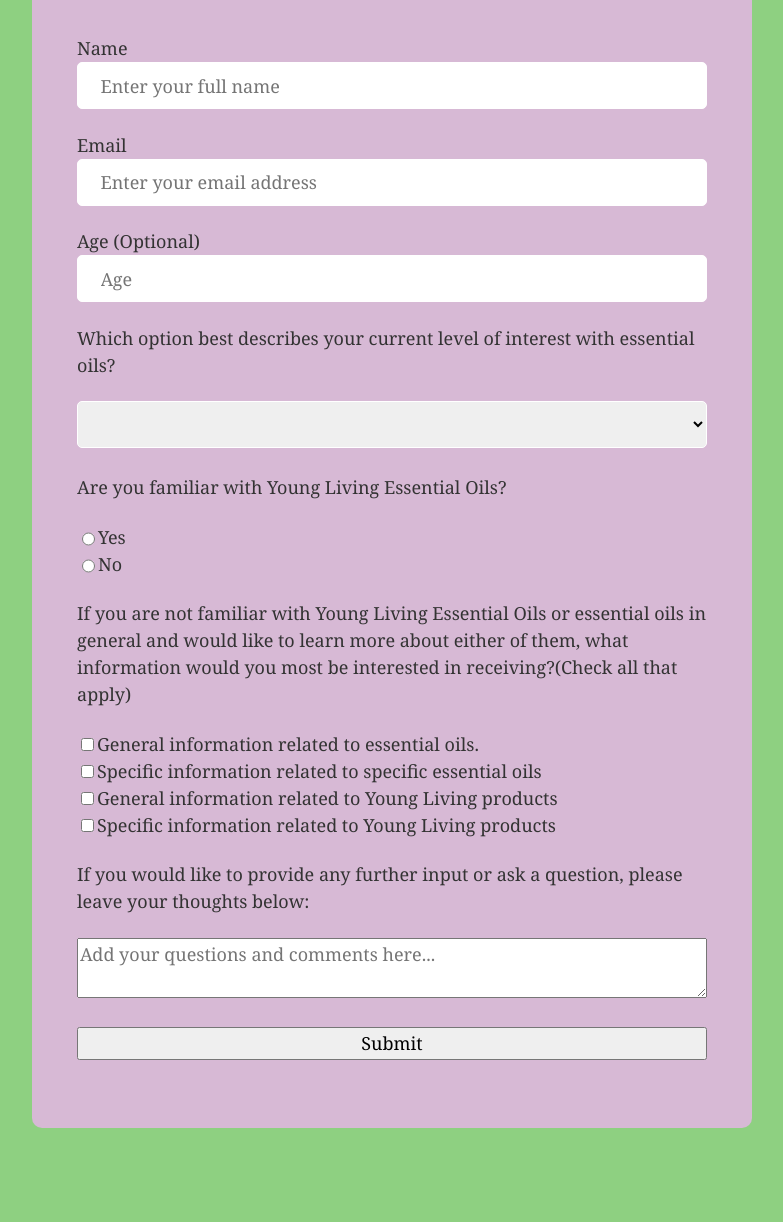
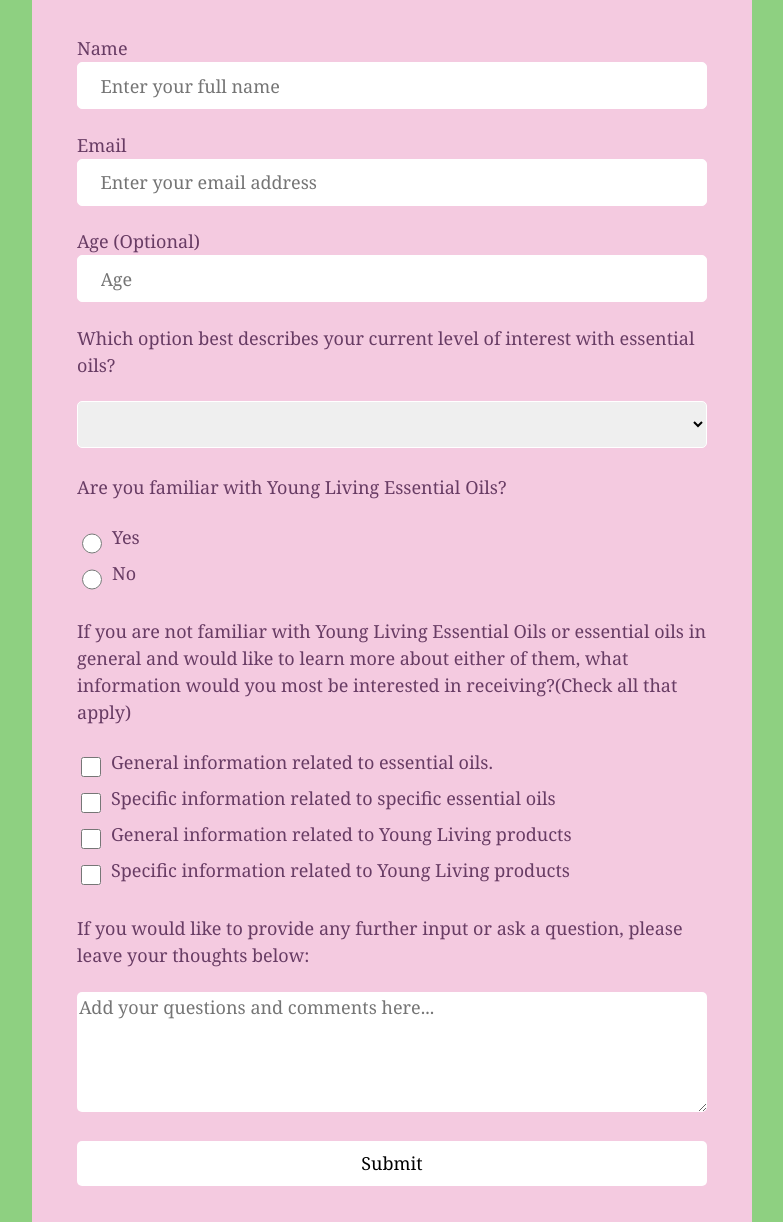
Before and after one commit to rjschodowski/essentialoilsurvey, a plain HTML site: page index.html in a window 1280 px wide. Shown: the part 187-1409 px from the top of the page, without its empty margins (248-1031 px from the left). Before the commit the page ends 1315 px from the top, so only its background shows below. Drawn offline with Linux system fonts and the light colour scheme.

Commit message:
Update styles.css

```diff
--- a/css/styles.css
+++ b/css/styles.css
@@ -2,10 +2,11 @@
 
 /* COLOR PALETTE
 --pistachio: #8ed081ff;
---dark gray: #8ed081ff;
+--dim-gray: #656565ff;
 --flame: #de541eff;
 --pink-lavender: #d7b9d5ff;
 --orchid-pink: #f4cae0ff;
+--dark byzantium: #4e2d4b;
 */
 
 html {
@@ -18,7 +19,7 @@ html {
 
 body {
   font-family: "georgia", serif;
-  color: #333333;
+  color: #683c64;
   font-size: 18px;
   font-weight: 400;
   line-height: 1.5;
@@ -30,17 +31,19 @@ header {
 }
 
 h1 {
+  color: #4e2d4b;
   font-size: 2.5rem;
   font-weight: 400;
   text-align: center;
 }
 
 #description {
+	color: #4e2d4b;
 	margin-bottom: 2.5em;
 }
 
 form {
-	background: #d7b9d5ff;
+	background: #f4cae0ff;
 	padding: 2.5em;
 	border-radius: 10px;
 }
@@ -63,8 +66,31 @@ input, select, textarea, button {
     line-height: inherit;
 }
 
+.checkbox-label, .radio-label {
+	min-height: 2em;
+}
+
+ .input-radio, .input-checkbox {
+	margin-right: 10px;
+	min-height: 1.25rem;
+	min-width: 1.25rem;
+}
+
 textarea, button {
 	width: 100%;
+}
+
+textarea {
+	border-radius: 5px;
+	border-style: none;
+	min-height: 120px;
+}
+
+button {
+	padding: 0.5em;
+	background: #fff;
+	border-radius: 5px;
+	border-style: none;
 }
 
 
```
